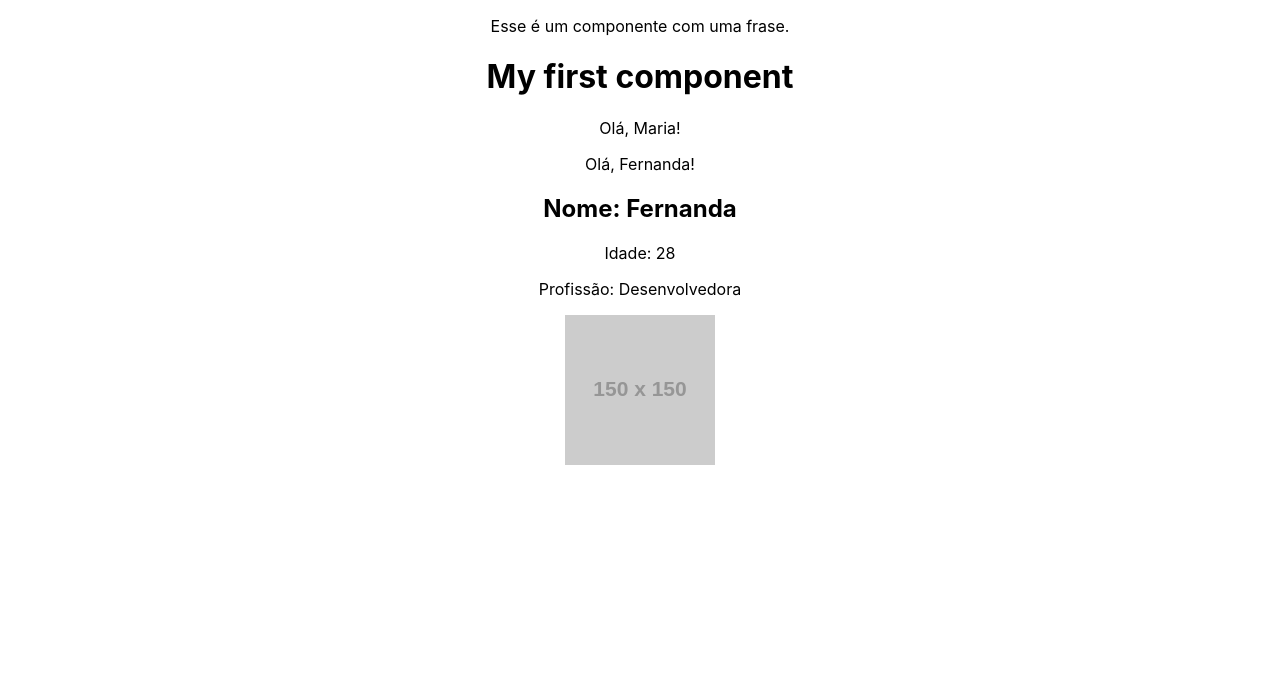
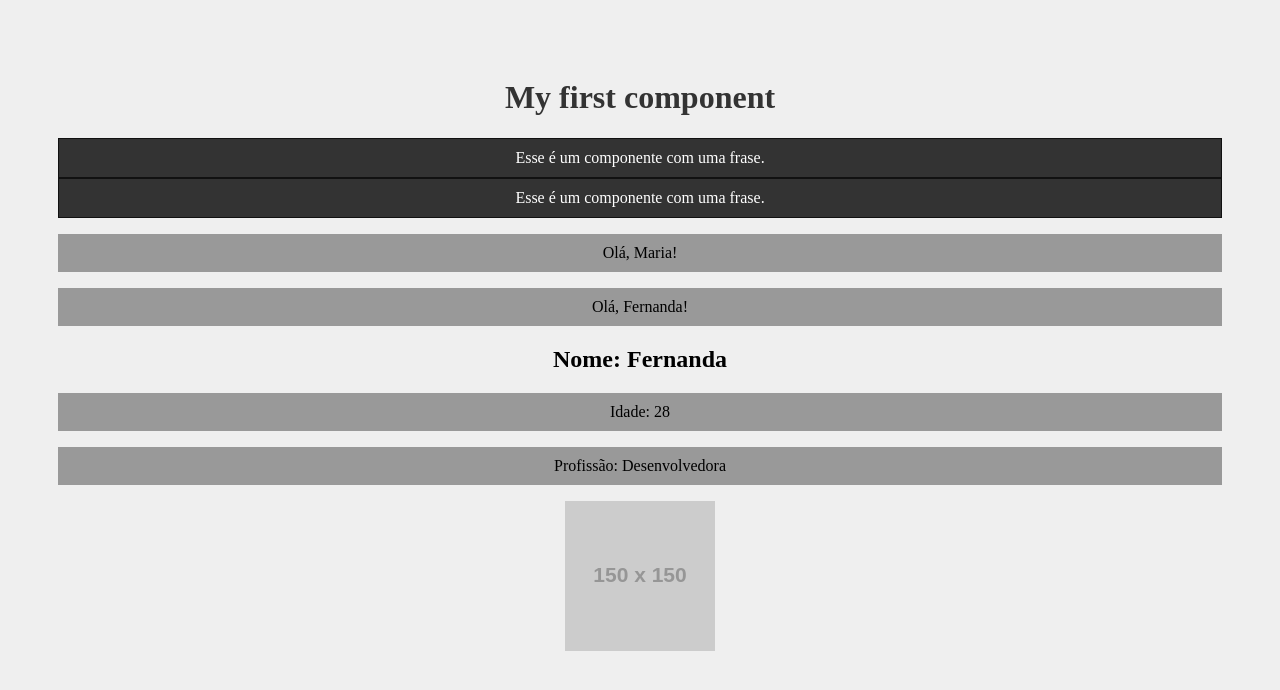
Before and after one commit to nandagenu/learning-react, a React (Create React App) app: page / in a window 1280 px wide. Shown: the top 690 px of the page. Built offline with nearby package versions, Linux system fonts and the light colour scheme.

Commit message:
css module

```diff
--- a/src/App.jsx
+++ b/src/App.jsx
@@ -2,6 +2,7 @@
 import HelloWorld from './components/HelloWorld';
 import SayMyName from './components/SayMyName';
 import Pessoa from './components/Pessoa';
+import Frase from './components/Frase';
 
 function App() {
   const name = 'Fernanda';
@@ -9,13 +10,15 @@
   return (
     <div className="App">
       <HelloWorld />
+      <Frase />
+      <Frase />
       <SayMyName name="Maria"/>
       <SayMyName name={name} />
       <Pessoa
       nome="Fernanda"
       idade="28"
       profissao="Desenvolvedora"
-      foto="https://via.placeholder.com/150"
+      foto="https://placehold.co/150"
       />
     </div>
   );
--- a/src/components/Frase.js
+++ b/src/components/Frase.js
@@ -1,7 +1,9 @@
+import styles from './Frase.module.css';
+
 function Frase() {
     return (
-        <div>
-            <p>Esse é um componente com uma frase.</p>
+        <div className={styles.fraseContainer}>
+            <p className={styles.fraseContent}>Esse é um componente com uma frase.</p>
         </div>
     )
 }
--- /dev/null
+++ b/src/components/Frase.module.css
@@ -0,0 +1,11 @@
+.fraseContainer {
+    background-color: #333;
+    border: 1px solid #111;
+}
+
+.fraseContent {
+    background-color: #333;
+    color: #FFF;
+    margin: 0;
+
+}
--- a/src/components/HelloWorld.js
+++ b/src/components/HelloWorld.js
@@ -1,9 +1,6 @@
-import Frase from './Frase';
-
 function HelloWorld() {
     return(
         <div>
-            <Frase />
             <h1>My first component</h1>
         </div>
     )
--- a/src/index.css
+++ b/src/index.css
@@ -1,13 +1,14 @@
 body {
-  margin: 0;
-  font-family: -apple-system, BlinkMacSystemFont, 'Segoe UI', 'Roboto', 'Oxygen',
-    'Ubuntu', 'Cantarell', 'Fira Sans', 'Droid Sans', 'Helvetica Neue',
-    sans-serif;
-  -webkit-font-smoothing: antialiased;
-  -moz-osx-font-smoothing: grayscale;
+  padding: 50px;
+  background-color: #efefef;
 }
 
-code {
-  font-family: source-code-pro, Menlo, Monaco, Consolas, 'Courier New',
-    monospace;
+h1 {
+  color: #333;
 }
+
+p {
+  background-color: #999;
+  padding: 10px;
+
+}
```
